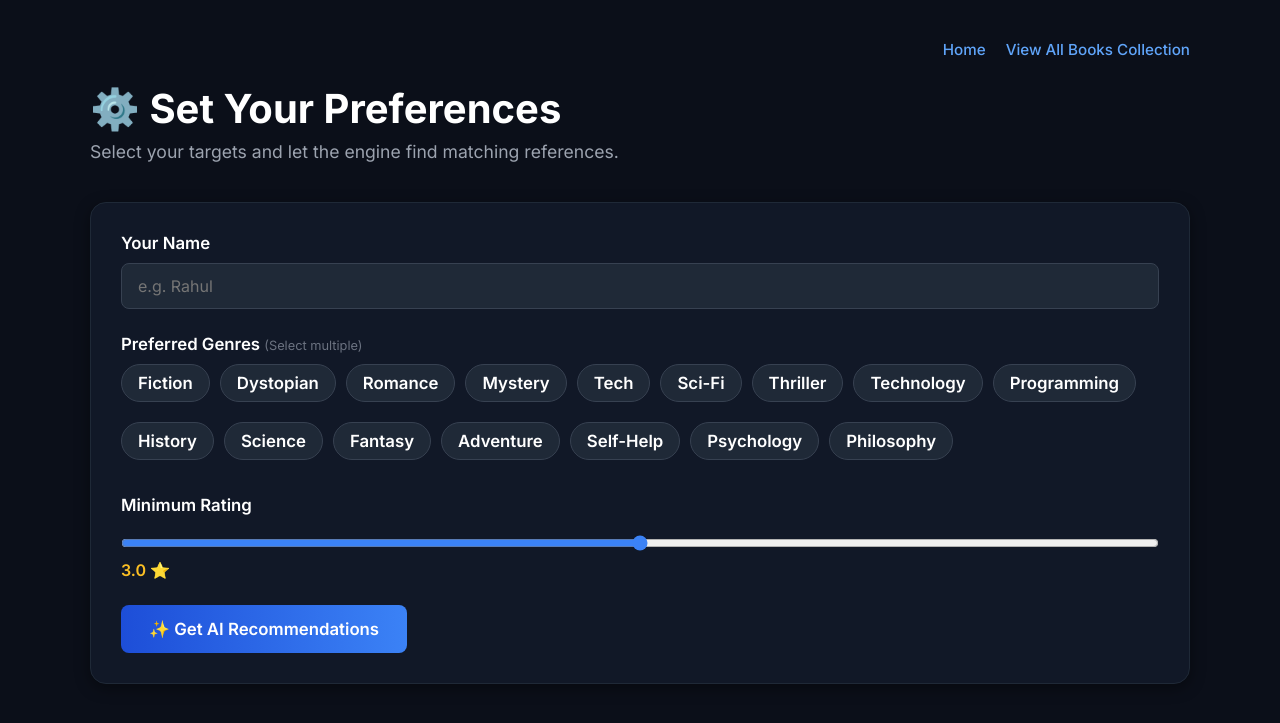
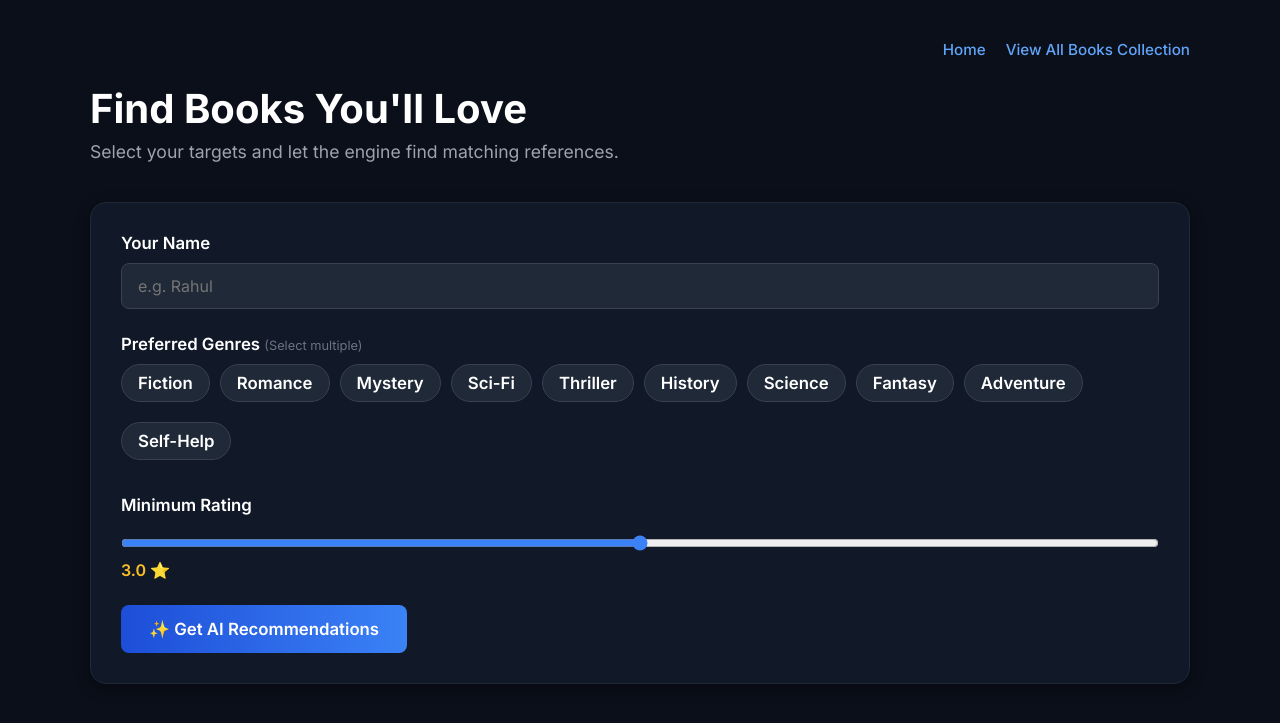
Before and after one commit to purbach61-byte/BOOKMind, a Python web app: template templates/index.html in a window 1280 px wide. Shown: the top 723 px of the page. Run offline with Jinja, Linux system fonts and the light colour scheme; the template is opened without the code that fills it, so the values that code supplies are empty.

Commit message:
Update genre selection options

```diff
--- a/templates/index.html
+++ b/templates/index.html
@@ -11,11 +11,11 @@
     <div class="dashboard-container">
         <nav class="nav-links">
             <a href="{{ url_for('index') }}">Home</a>
-            <a href="{{ url_for('all_books') }}">View All Books Collection</a>
+            <a href="all_books">View All Books Collection</a>
         </nav>
 
         <header class="dashboard-header">
-            <h1>⚙️ Set Your Preferences</h1>
+            <h1>Find Books You'll Love</h1>
             <p class="subtitle">Select your targets and let the engine find matching references.</p>
         </header>
 
@@ -28,7 +28,7 @@
             <div class="input-group">
                 <label>Preferred Genres <span style="font-size:0.8rem; color:#6b7280; font-weight:400;">(Select multiple)</span></label>
                 <div class="genre-selector-container">
-                    {% set unique_genres = ['Fiction', 'Dystopian', 'Romance', 'Mystery', 'Tech', 'Sci-Fi', 'Thriller', 'Technology', 'Programming', 'History', 'Science', 'Fantasy', 'Adventure', 'Self-Help', 'Psychology', 'Philosophy'] %}
+                    {% set unique_genres = ['Fiction', 'Romance', 'Mystery', 'Sci-Fi', 'Thriller', 'History', 'Science', 'Fantasy', 'Adventure', 'Self-Help'] %}
                     {% for item in unique_genres %}
                         <input type="checkbox" name="genres" value="{{ item }}" id="genre-{{ item }}" class="genre-checkbox">
                         <label for="genre-{{ item }}" class="genre-label">{{ item }}</label>
```
